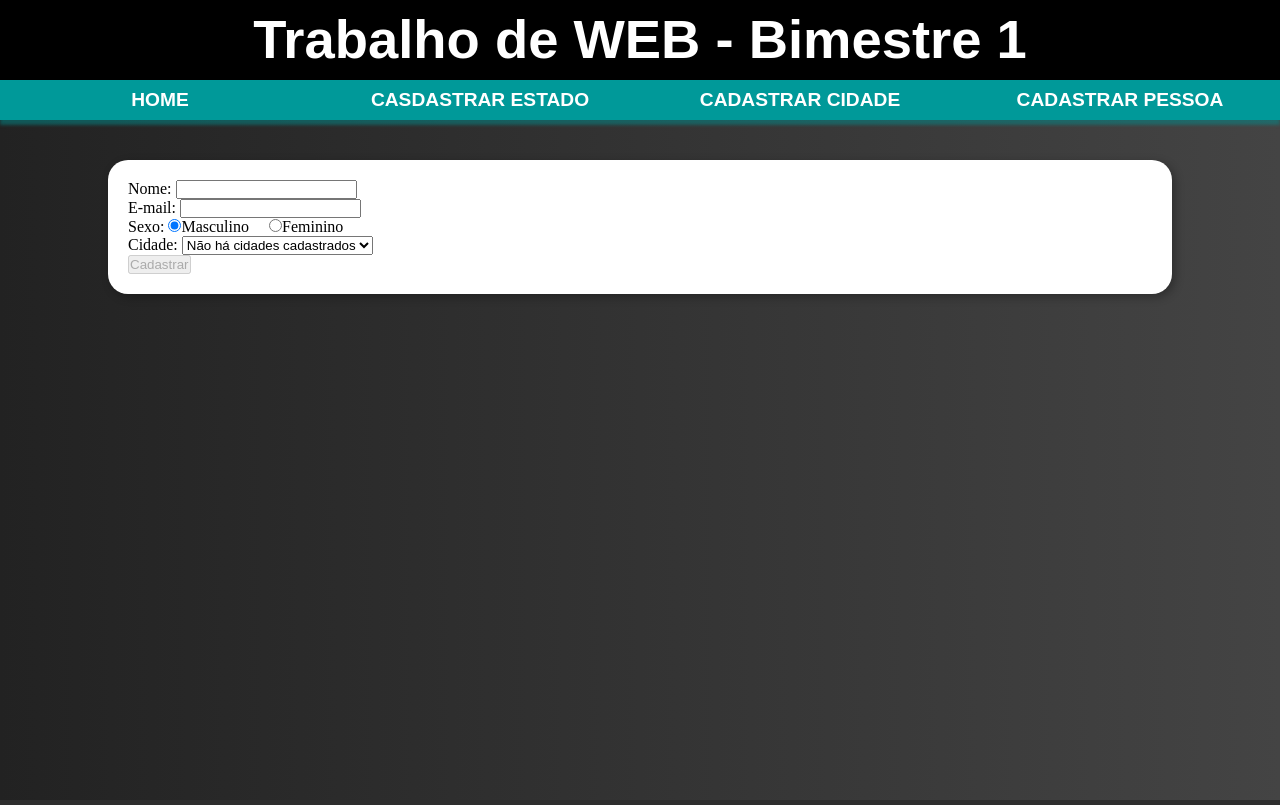
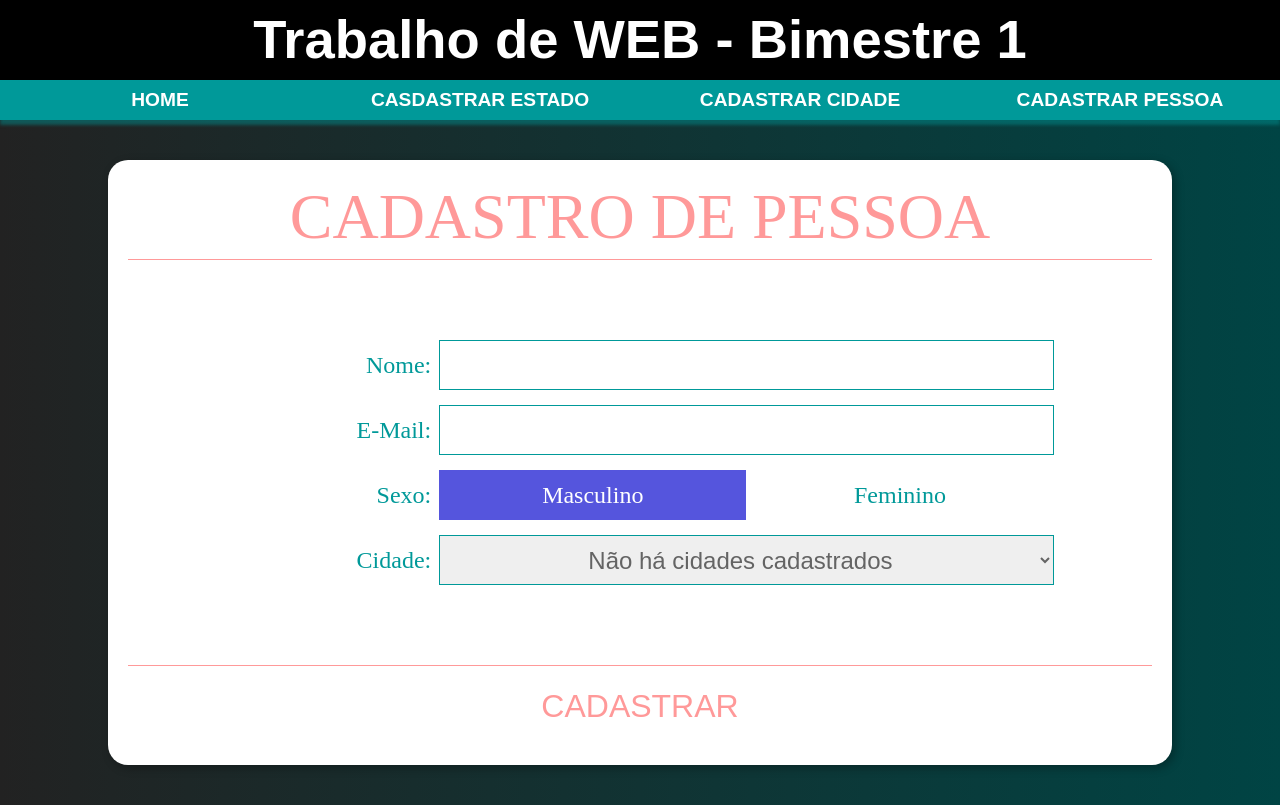
Before and after one commit to gasottorodrigues/T1, a PHP site: page /form_usuario.php in a window 1280 px wide. Run offline with PHP 8.4, Linux system fonts and the light colour scheme.

Commit message:
Inclusão dos últimos arquivos css, com algumas alterações nos arquivos PHP para adapção CSS

```diff
--- a/cadastro_estado.php
+++ b/cadastro_estado.php
@@ -11,7 +11,7 @@
 		include "cabecalho.php";
 
 		$sigla = strtoupper($_POST["sigla"]);
-		$estado = $_POST["estado"];
+		$estado = mb_convert_case($_POST["estado"], MB_CASE_TITLE, 'UTF-8');
 
 		if(!file_exists('xml/estado.xml')){
 			$xml =
--- /dev/null
+++ b/css/form.css
@@ -0,0 +1,116 @@
+.form-container h1{
+	display:block;
+	width:100%;
+	color:#f99;
+	font-weight: lighter;
+	font-size:4em;
+	text-align:center;
+	border-bottom: 1px solid #F99;
+	padding-bottom: 5px;
+	text-transform: uppercase;
+}
+
+ form{
+	width:100%;
+	margin:80px auto 0px auto;
+}
+
+.form-container form p{
+	display: flex;
+	justify-content: center;
+	margin-bottom:15px;
+}
+
+
+
+.form-container form p.radio input{
+	display:none;
+}
+
+.form-container form p.radio label.sublabel{
+	display: block;
+	margin: 0;
+	width:50%;
+	text-align: center;
+	transition: all 0.3s;
+}
+
+label.sublabel:hover{
+	cursor: pointer;
+	text-decoration: underline;
+}
+
+#masc:checked ~ #mascl{
+	background-color: #55D;
+	color:white;
+}
+
+#fem:checked ~ #feml{
+	background-color: #B33;
+	color:white;
+}
+
+
+.form-container form p label{
+	width:20%;
+	text-align: right;
+	font-size:1.5em;
+	color:#099;
+	height:50px;
+	line-height: 50px;
+	text-transform: capitalize;
+	font-weight: lighter;
+	margin-right: 8px;
+}
+
+
+.form-container form p input, select{
+	width:60%;
+	border:1px solid #099;
+	box-sizing: border-box;
+	font-size:1.5em;
+	height:50px;
+	line-height: 50px;
+	text-align: center;
+	outline: none;
+	transition: all 0.3s;
+	color:rgb(100,100,100);
+}
+
+.form-container form p span{
+	width:60%;
+	display: flex;
+	justify-content: center;
+}
+
+.form-container form p input:focus{
+	box-shadow: inset 5px 0px rgba(0,100,100,0.3);
+}
+
+
+.form-container form input[type="submit"]{
+	margin-top:80px;
+	width:100%;
+	text-align:center;
+	text-transform: uppercase;
+	font-weight: lighter;
+	display: block;
+	background-color: white;
+	border:none;
+	border-top:1px solid #F99;
+	height:80px;
+	line-height: 80px;
+	font-size:2em;
+	color:#F99;
+	transition: all 0.4s;
+}
+
+.form-container form input[type="submit"]:hover{
+	box-shadow:inset 0px 80px linear-gradient(to right, rgb(255, 153, 153), transparent);
+	cursor: pointer;
+	color:white;
+}
+
+input::-webkit-input-placeholder{
+	color:rgb(100,100,100);
+}
--- a/css/interface.css
+++ b/css/interface.css
@@ -4,7 +4,7 @@
 }
 
 body{
-	background: linear-gradient(to right,#222, #444);
+	background: linear-gradient(to right,#222, #044);
 }
 
 header{
@@ -67,4 +67,5 @@ nav li:hover{
 	border-radius:20px;
 	box-shadow:3px 3px 10px rgba(0,0,0,0.3);
 	background:white;
+	min-height: 150px;
 }
--- a/form_cidade.php
+++ b/form_cidade.php
@@ -5,12 +5,15 @@
 		<title>Cadastrar Cidade</title>
 		<meta charset="utf-8">
 		<link rel="stylesheet" type="text/css" href="css/interface.css">
+		<link rel="stylesheet" type="text/css" href="css/form.css">
 	</head>
 	<body>
 
 		<?php include "cabecalho.php"; ?>
 
 		<div class="main-container">
+			<div class="form-container">
+				<h1>CADASTRE SUA CIDADE</h1>
 				<form action="cadastro_cidade.php" method="post">
 					<p>
 						<label>Estado:</label>
@@ -21,7 +24,7 @@
 								$xml = simplexml_load_file('xml/estado.xml');
 
 								foreach($xml as $estd){
-								echo "<option value= '". $estd->sigla ."'>" ."</option>";
+									echo "<option value= '". $estd->sigla ."'>". $estd->estado ." (". $estd->sigla .")</option>";
 								}
 							}else{
 								echo"<option selected>Não há estados Cadastrados</option>";
@@ -39,5 +42,6 @@
 					<input type="submit" name="envio" value="Cadastrar" <?php if($semcad){ echo"disabled = 'disabled'";} ?> >
 				</form>
 			</div>
+		</div>
 	</body>
 </html>
--- a/form_estado.php
+++ b/form_estado.php
@@ -6,11 +6,15 @@
 		<title>Cadastrar Cidade</title>
 		<meta charset="utf-8">
 		<link rel="stylesheet" type="text/css" href="css/interface.css">
+		<link rel="stylesheet" type="text/css" href="css/form.css">
 	</head>
 
 	<body>
 		<?php include 'cabecalho.php'; ?>
 		<div class="main-container">
+			<div class="form-container">
+				<h1>Cadastre Seu Estado</h1>
+
 				<form action="cadastro_estado.php"  method="post">
 					<p>
 						<label>Sigla:</label>
@@ -23,6 +27,7 @@
 
 					<input type="submit" name="envio" value="Cadastrar" >
 				</form>
+			<div class="form-container">
 		</div>
 	</body>
 </html>
--- a/form_usuario.php
+++ b/form_usuario.php
@@ -5,11 +5,14 @@
 		<title>Cadastrar Cidade</title>
 		<meta charset="utf-8">
 		<link rel="stylesheet" type="text/css" href="css/interface.css">
+		<link rel="stylesheet" type="text/css" href="css/form.css">
 	</head>
 	<body>
 
 		<?php include "cabecalho.php"; ?>
 		<div class="main-container">
+			<div class="form-container">
+				<h1>CADASTRO DE PESSOA</h1>
 				<form action="cadastro_usuario.php" method="post">
 					<p>
 						<label>Nome:</label>
@@ -20,10 +23,12 @@
 						<input type="email" name="email" required>
 					</p>
 
-				<p>
+					<p class = "radio">
 						<label>Sexo:</label>
-					<input type="radio" name="sexo" value="M" checked>Masculino &nbsp;&nbsp;&nbsp;
-					<input type="radio" name="sexo" value="F">Feminino
+						<span>
+							<input type="radio" name="sexo" value="M" checked id="masc"><label id="mascl" for= "masc" class="sublabel">Masculino</label>
+							<input type="radio" name="sexo" value="F" id="fem"><label class="sublabel" for="fem" id="feml">Feminino</label>
+						</span>
 					</p>
 
 					<p>
@@ -49,5 +54,6 @@
 					<input type="submit" name="envio" value="Cadastrar" <?php if($semcad){ echo"disabled = 'disabled'";} ?> >
 				</form>
 			</div>
+		</div>
 	</body>
 </html>
--- a/index.php
+++ b/index.php
@@ -5,10 +5,12 @@
 		<title>Cadastrar Cidade</title>
 		<meta charset="utf-8">
 		<link rel="stylesheet" type="text/css" href="css/interface.css">
+		<link rel="stylesheet" type="text/css" href="css/table.css">
 	</head>
 	<body>
 		<?php include "cabecalho.php"; ?>
 		<div class="main-container">
+			<div class="table-container">
 				<table>
 					<?php
 					// CRIAÇÃO DA TABELA DE ESTADOS CADASTRADOS
@@ -71,6 +73,7 @@
 						}
 					?>
 				</table>
+
 				<table>
 					<?php
 						if(file_exists('xml/usuario.xml')){
@@ -105,5 +108,6 @@
 					?>
 				</table>
 			</div>
+		</div>
 	</body>
 </html>
```
Also changed, not shown: css/table.css (added, +29 -0 lines). Lines whose indentation alone changed are shown as unchanged.
